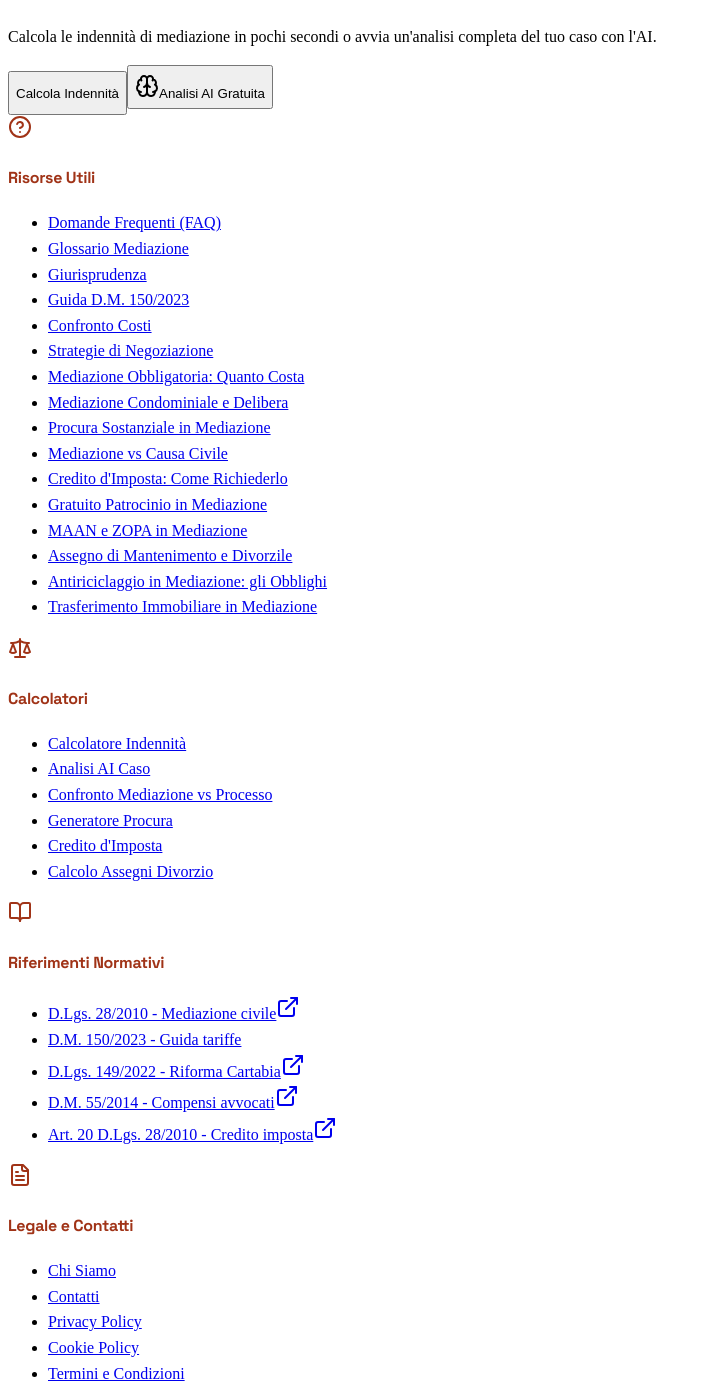
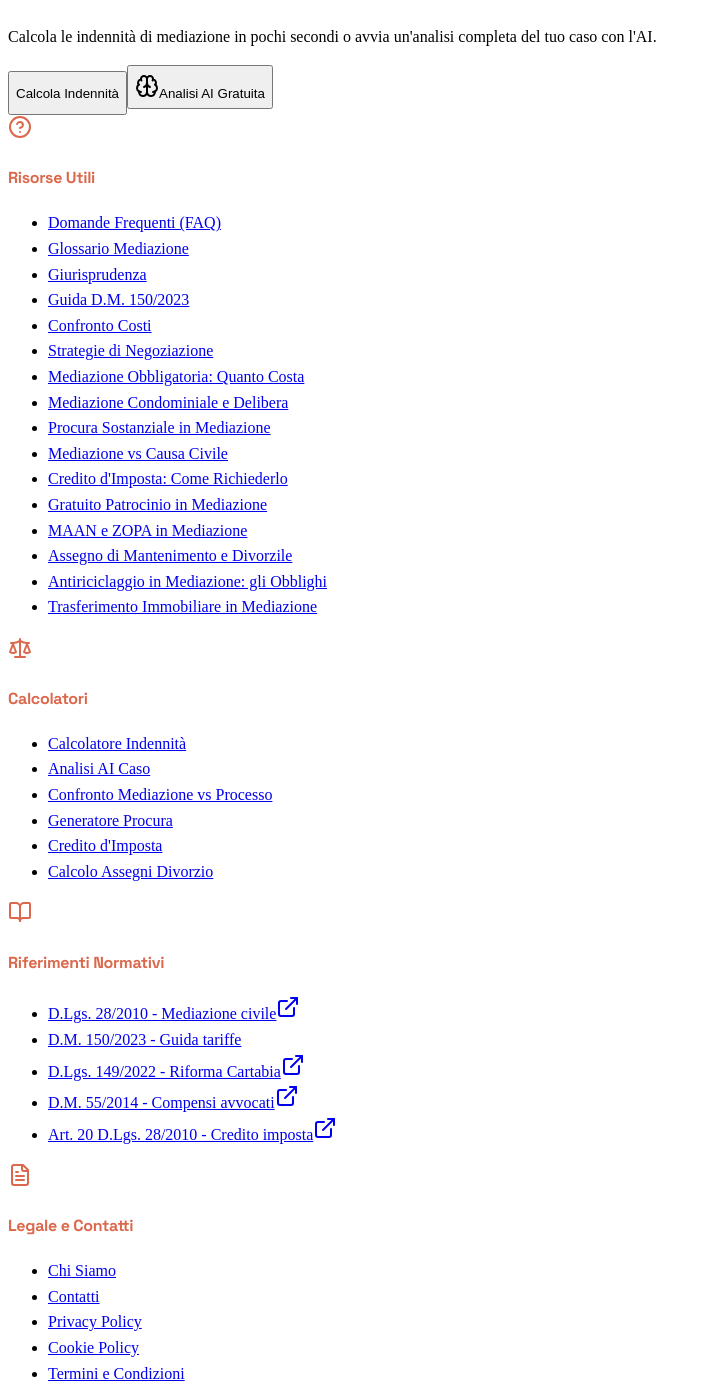
Before and after one commit to calcagnocarloalberto1-star/calcolomediazione, a React (Vite) app in the folder client/: page / in a window 1280 px wide. Shown: the part 3630-5030 px from the top of the page, without its empty margins (0-706 px from the left). Built offline with nearby package versions, Linux system fonts and the light colour scheme; no server answers.

Commit message:
ACC-04: contrasto colore WCAG AA nel footer (nuovo colore accent per sfondo scuro)

```diff
--- a/client/src/components/Footer.tsx
+++ b/client/src/components/Footer.tsx
@@ -2,6 +2,13 @@ import { Link } from "wouter";
 import { Scale, HelpCircle, BookOpen, FileText, ExternalLink } from "lucide-react";
 
 export default function Footer() {
+  /* ACC-04: --primary (#a03317) dà solo 2.79:1 sullo sfondo scuro del footer
+     (--foreground), sotto la soglia WCAG AA 4.5:1 per testo normale.
+     Riuso qui il valore già calibrato per --primary in modalità scura
+     (oklch(0.65 0.15 35), 5.72:1 su questo sfondo) — stessa tonalità
+     arancio/mattone del brand, solo più chiara per restare leggibile su
+     una superficie scura all'interno di una pagina altrimenti chiara. */
+  const footerAccent = 'oklch(0.65 0.15 35)';
   return (
     <footer className="bg-foreground text-background border-t-[3px] border-foreground" data-testid="footer">
       <div className="max-w-7xl mx-auto px-4 sm:px-6 lg:px-8 py-12">
@@ -9,8 +16,8 @@ export default function Footer() {
           {/* Col 1: Risorse Utili */}
           <div>
             <div className="flex items-center gap-2 mb-4">
-              <HelpCircle className="w-4 h-4" style={{ color: 'var(--primary)' }} />
-              <h4 className="text-sm font-bold uppercase tracking-wider" style={{ fontFamily: "'Space Grotesk', sans-serif", color: 'var(--primary)' }}>
+              <HelpCircle className="w-4 h-4" style={{ color: footerAccent }} />
+              <h4 className="text-sm font-bold uppercase tracking-wider" style={{ fontFamily: "'Space Grotesk', sans-serif", color: footerAccent }}>
                 Risorse Utili
               </h4>
             </div>
@@ -37,8 +44,8 @@ export default function Footer() {
           {/* Col 2: Calcolatori */}
           <div>
             <div className="flex items-center gap-2 mb-4">
-              <Scale className="w-4 h-4" style={{ color: 'var(--primary)' }} />
-              <h4 className="text-sm font-bold uppercase tracking-wider" style={{ fontFamily: "'Space Grotesk', sans-serif", color: 'var(--primary)' }}>
+              <Scale className="w-4 h-4" style={{ color: footerAccent }} />
+              <h4 className="text-sm font-bold uppercase tracking-wider" style={{ fontFamily: "'Space Grotesk', sans-serif", color: footerAccent }}>
                 Calcolatori
               </h4>
             </div>
@@ -55,8 +62,8 @@ export default function Footer() {
           {/* Col 3: Riferimenti Normativi */}
           <div>
             <div className="flex items-center gap-2 mb-4">
-              <BookOpen className="w-4 h-4" style={{ color: 'var(--primary)' }} />
-              <h4 className="text-sm font-bold uppercase tracking-wider" style={{ fontFamily: "'Space Grotesk', sans-serif", color: 'var(--primary)' }}>
+              <BookOpen className="w-4 h-4" style={{ color: footerAccent }} />
+              <h4 className="text-sm font-bold uppercase tracking-wider" style={{ fontFamily: "'Space Grotesk', sans-serif", color: footerAccent }}>
                 Riferimenti Normativi
               </h4>
             </div>
@@ -72,8 +79,8 @@ export default function Footer() {
           {/* Col 4: Legale e Contatti */}
           <div>
             <div className="flex items-center gap-2 mb-4">
-              <FileText className="w-4 h-4" style={{ color: 'var(--primary)' }} />
-              <h4 className="text-sm font-bold uppercase tracking-wider" style={{ fontFamily: "'Space Grotesk', sans-serif", color: 'var(--primary)' }}>
+              <FileText className="w-4 h-4" style={{ color: footerAccent }} />
+              <h4 className="text-sm font-bold uppercase tracking-wider" style={{ fontFamily: "'Space Grotesk', sans-serif", color: footerAccent }}>
                 Legale e Contatti
               </h4>
             </div>
@@ -114,7 +121,7 @@ export default function Footer() {
         <div className="border-t border-background/30 pt-6">
           <div className="flex flex-col sm:flex-row items-center justify-between gap-4">
             <div className="flex items-center gap-2">
-              <Scale className="w-4 h-4" style={{ color: 'var(--primary)' }} />
+              <Scale className="w-4 h-4" style={{ color: footerAccent }} />
               <span className="text-sm font-bold" style={{ fontFamily: "'Space Grotesk', sans-serif" }}>
                 CalcoloMediazione &copy; 2026
               </span>
```
